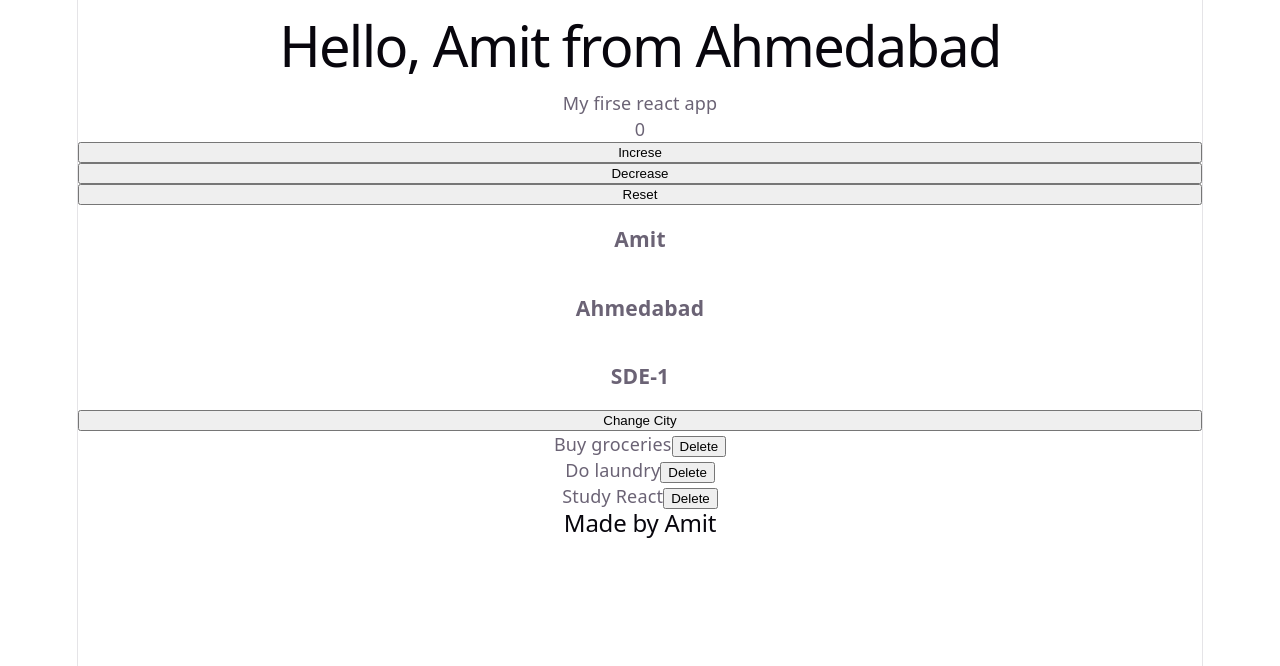
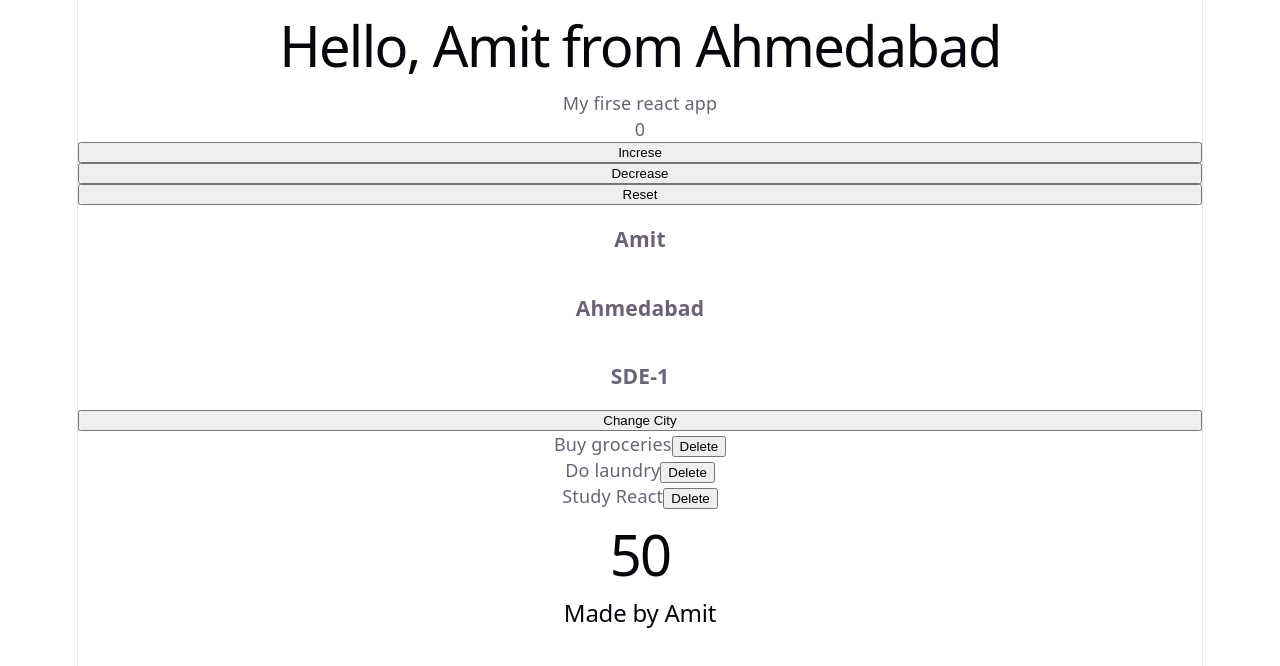
Before and after one commit to amitt39/dev-journey, a React (Vite) app in the folder 02-react/01-basics/my-first-react/: page / in a window 1280 px wide. Shown: the top 666 px of the page. Built offline with nearby package versions, Linux system fonts and the light colour scheme.

Commit message:
learned useEffect cleanup with timer

```diff
--- a/02-react/01-basics/my-first-react/src/App.jsx
+++ b/02-react/01-basics/my-first-react/src/App.jsx
@@ -2,6 +2,7 @@ import Counter from "./Counter";
 import Footer from "./Footer";
 import Header from "./Header";
 import TaskList from "./TaskList";
+import Timer from "./Timer";
 import UserProfile from "./UserProfile";
 
 function App() {
@@ -11,6 +12,7 @@ function App() {
       <Counter />
       <UserProfile />
       <TaskList />
+      <Timer />
       <Footer />
     </>
   );
--- /dev/null
+++ b/02-react/01-basics/my-first-react/src/Timer.jsx
@@ -0,0 +1,16 @@
+import { useEffect, useState } from "react";
+
+function Timer() {
+  const [count, setCount] = useState(0);
+  useEffect(() => {
+    console.log("Component Mounted");
+    const interval = setInterval(() => {
+      setCount((prev) => prev + 10);
+    }, 1000);
+    return () => clearInterval(interval);
+  }, []);
+
+  return <h1>{count}</h1>;
+}
+
+export default Timer;
```
